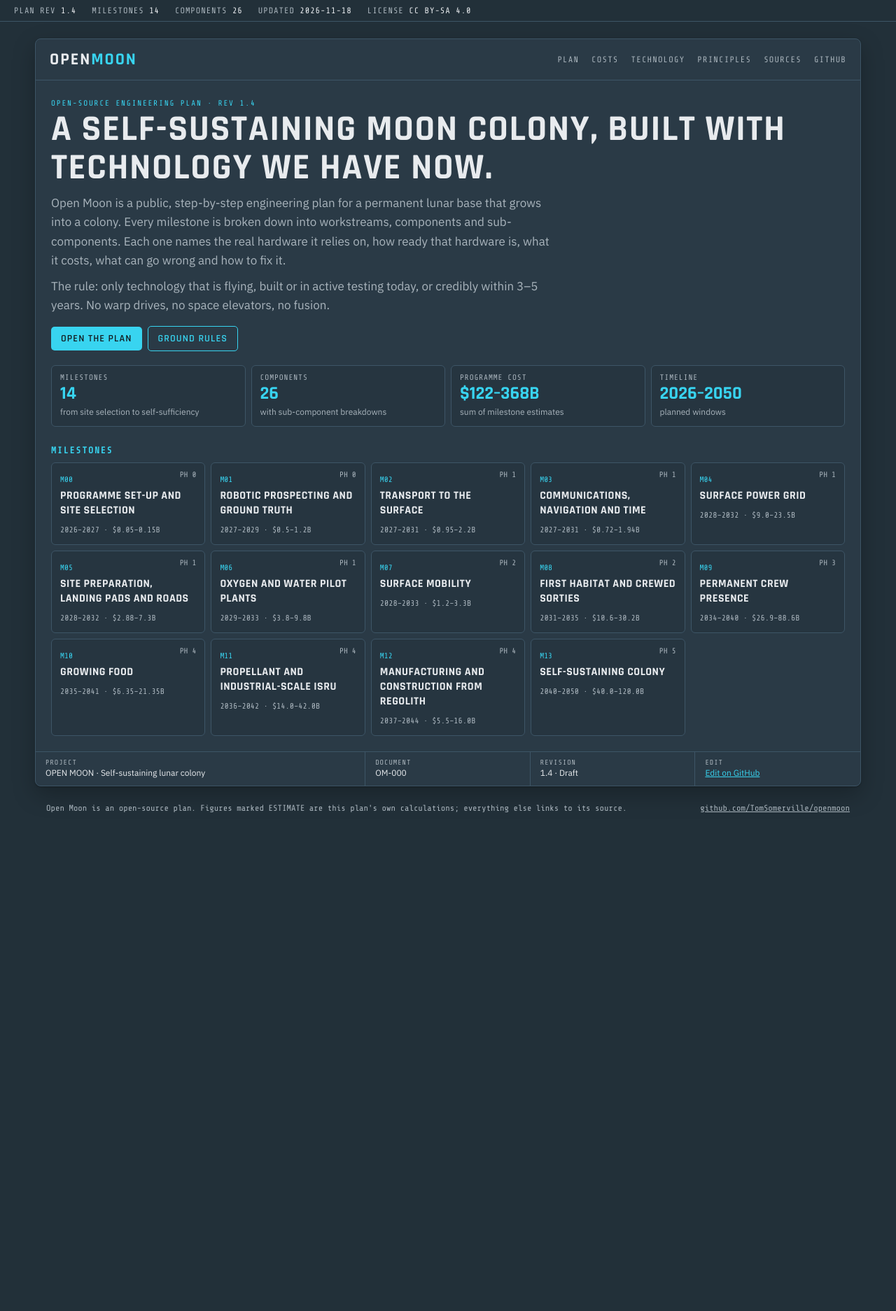
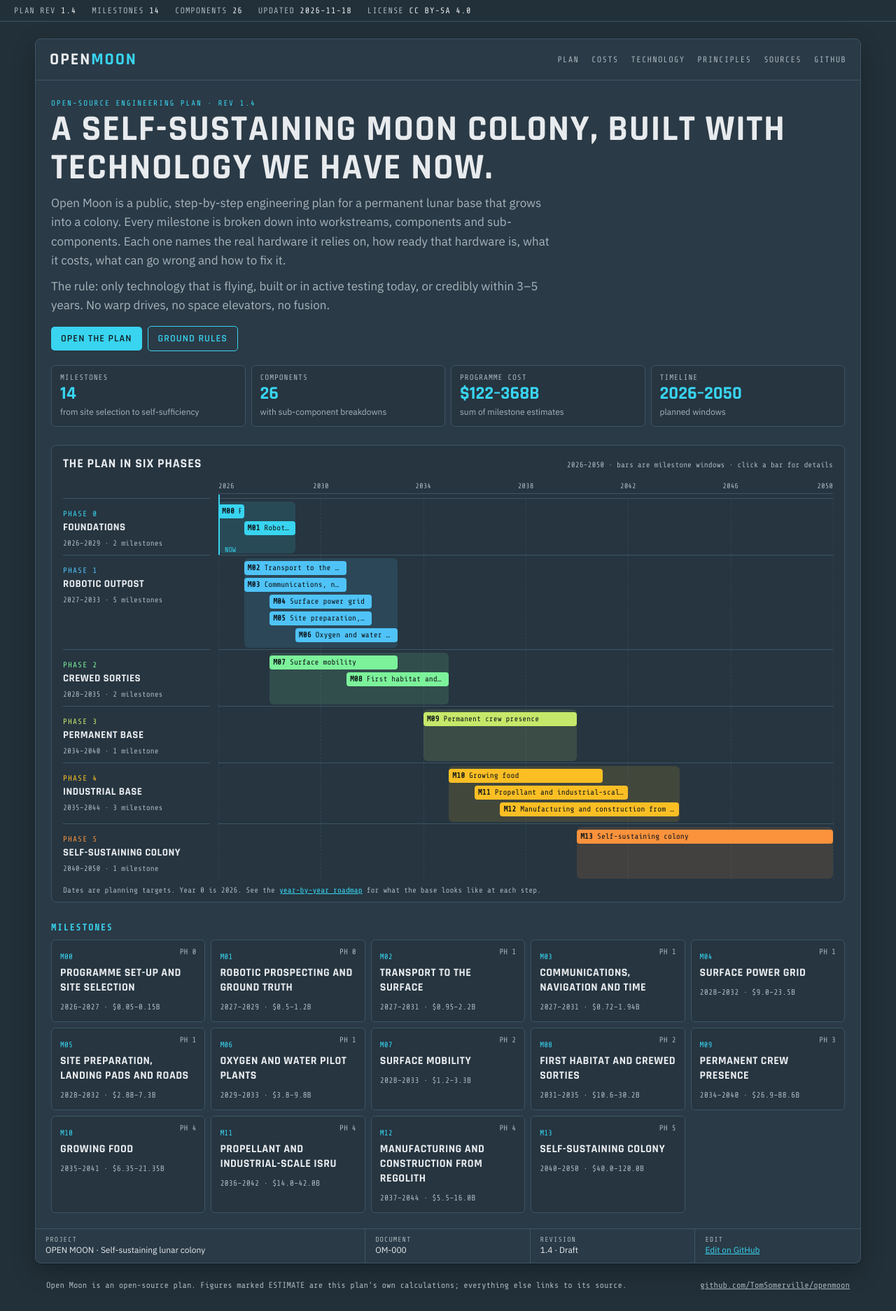
Before and after one commit to TomSomerville/openmoon, a Jekyll site: the page built from index.html, in a window 1280 px wide. Shown: the whole page at 70% size. Built offline with Jekyll 4.4.1, drawn with Linux system fonts in a browser that asks for light colours; before the commit the page ends 1192 px from its top, so only the background shows below that.

Commit message:
Home page: plan phases timeline graphic
Gantt-style chart of the six phases (2026-2050) built from milestone
windows: one band per phase, one clickable bar per milestone, year axis
and a 'now' marker. Responsive; updates automatically with the data.

Co-Authored-By: Claude Opus 5.5 <noreply@anthropic.com>
Claude-Session: https://claude.ai/code/session_01EMgvSuc1KQeVQ8H97cpru4

```diff
--- /dev/null
+++ b/_includes/phase-chart.html
@@ -0,0 +1,69 @@
+{% comment %}
+Phase timeline (Gantt). Built from milestone windows, so it updates when they change.
+Axis: Y0 = 2026 to 2050.
+{% endcomment %}
+{% assign y0 = 2026 %}{% assign y1 = 2050 %}{% assign span = y1 | minus: y0 %}
+{% assign colors = "#38d4f0,#4fc3f7,#7cf29a,#c6e86a,#fbbf24,#fb923c" | split: "," %}
+{% assign ms = site.milestones | sort: "order" %}
+<style>
+.pc{border:1px solid var(--line);border-radius:8px;background:var(--panel);padding:14px 16px 10px;margin:0 0 6px}
+.pc-head{display:flex;flex-wrap:wrap;justify-content:space-between;gap:6px;align-items:baseline;margin-bottom:10px}
+.pc-head h2{margin:0;font:700 18px var(--fh);text-transform:uppercase;letter-spacing:.05em}
+.pc-head span{font:11px var(--fm);color:var(--dim)}
+.pc-grid{display:grid;grid-template-columns:210px 1fr;column-gap:12px}
+.pc-axis{position:relative;height:22px;border-bottom:1px solid var(--line);margin-bottom:6px}
+.pc-axis span{position:absolute;bottom:4px;transform:translateX(-50%);font:10.5px var(--fm);color:var(--dim);white-space:nowrap}
+.pc-axis span.first{transform:none}.pc-axis span.last{transform:translateX(-100%)}
+.pc-track{position:relative}
+.pc-track .gl{position:absolute;top:0;bottom:0;border-left:1px dashed var(--line);opacity:.45;pointer-events:none}
+.pc-track .now{position:absolute;top:-6px;bottom:0;border-left:2px solid var(--hi);pointer-events:none}
+.pc-track .now b{position:absolute;bottom:2px;left:4px;font:10px var(--fm);color:var(--hi);white-space:nowrap;background:var(--panel);padding:0 3px;border-radius:3px}
+.pc-phase{display:contents}
+.pc-lab{padding:8px 0 6px;border-top:1px solid var(--line)}
+.pc-lab .n{font:11px var(--fm);letter-spacing:.1em;text-transform:uppercase}
+.pc-lab .t{display:block;font:700 15px/1.2 var(--fh);text-transform:uppercase;letter-spacing:.03em;color:var(--ink)}
+.pc-lab .y{font:11px var(--fm);color:var(--dim)}
+.pc-rows{position:relative;padding:8px 0 6px;border-top:1px solid var(--line)}
+.pc-band{position:absolute;top:4px;bottom:2px;border-radius:6px;opacity:.13}
+.pc-bar{position:relative;display:flex;gap:6px;height:20px;margin:0 0 4px;border-radius:4px;text-decoration:none;font:11px/20px var(--fm);color:#10171c;padding:0 5px;white-space:nowrap;overflow:hidden;min-width:36px;box-sizing:border-box}
+.pc-bar .id{flex:none;font-weight:600}
+.pc-bar .full{flex:1;min-width:0;overflow:hidden;text-overflow:ellipsis}
+.pc-bar:hover{filter:brightness(1.12);outline:1px solid var(--ink)}
+.pc-legend{font:11px var(--fm);color:var(--dim);margin-top:8px}
+@media (max-width:760px){
+  .pc-grid{grid-template-columns:1fr}
+  .pc-axis-lab{display:none}
+  .pc-lab{border-top:1px solid var(--line);padding-bottom:2px}
+  .pc-rows{border-top:0;padding-top:2px}
+  .pc-bar .full{display:none}
+}
+</style>
+<section class="pc" aria-label="Plan phases timeline">
+  <div class="pc-head"><h2>The plan in six phases</h2><span>{{ y0 }}–{{ y1 }} · bars are milestone windows · click a bar for details</span></div>
+  <div class="pc-grid">
+    <div class="pc-axis-lab"></div>
+    <div class="pc-axis">
+      {% for y in (y0..y1) %}{% assign m4 = y | modulo: 4 %}{% if m4 == 2 or y == y0 or y == y1 %}{% assign pos = y | minus: y0 | times: 100.0 | divided_by: span %}<span class="{% if y == y0 %}first{% elsif y == y1 %}last{% endif %}" style="left:{{ pos }}%">{{ y }}</span>{% endif %}{% endfor %}
+    </div>
+    {% for p in site.data.phases %}
+      {% assign pm = ms | where: "phase", p.n %}
+      {% assign ps = 9999 %}{% assign pe = 0 %}
+      {% for m in pm %}{% assign a = m.window | split: "–" | first | plus: 0 %}{% assign b = m.window | split: "–" | last | plus: 0 %}{% if a < ps %}{% assign ps = a %}{% endif %}{% if b > pe %}{% assign pe = b %}{% endif %}{% endfor %}
+      {% assign col = colors[p.n] %}
+      <div class="pc-lab">
+        <span class="n" style="color:{{ col }}">Phase {{ p.n }}</span>
+        <span class="t">{{ p.name }}</span>
+        <span class="y">{{ ps }}–{{ pe }} · {{ pm | size }} milestone{% if pm.size != 1 %}s{% endif %}</span>
+      </div>
+      <div class="pc-rows pc-track">
+        {% for y in (y0..y1) %}{% assign m4 = y | modulo: 4 %}{% if m4 == 2 %}<i class="gl" style="left:{{ y | minus: y0 | times: 100.0 | divided_by: span }}%"></i>{% endif %}{% endfor %}
+        {% if forloop.first %}<i class="now" style="left:0%"><b>NOW</b></i>{% endif %}
+        <i class="pc-band" style="left:{{ ps | minus: y0 | times: 100.0 | divided_by: span }}%;width:{{ pe | minus: ps | times: 100.0 | divided_by: span }}%;background:{{ col }}"></i>
+        {% for m in pm %}{% assign a = m.window | split: "–" | first | plus: 0 %}{% assign b = m.window | split: "–" | last | plus: 0 %}{% assign w = b | minus: a %}{% if w < 1 %}{% assign w = 1 %}{% endif %}
+        <a class="pc-bar" href="{{ m.url | relative_url }}" title="{{ m.id_code }} {{ m.title }} ({{ m.window }})" style="margin-left:{{ a | minus: y0 | times: 100.0 | divided_by: span }}%;width:{{ w | times: 100.0 | divided_by: span }}%;background:{{ col }}"><span class="id">{{ m.id_code }}</span><span class="full">{{ m.title }}</span></a>
+        {% endfor %}
+      </div>
+    {% endfor %}
+  </div>
+  <div class="pc-legend">Dates are planning targets. Year 0 is {{ y0 }}. See the <a href="{{ '/plan/' | relative_url }}">year-by-year roadmap</a> for what the base looks like at each step.</div>
+</section>
--- a/index.html
+++ b/index.html
@@ -18,6 +18,9 @@ doc_id: OM-000
   <div class="kpi"><small>Programme cost</small><b>${{ lo | round: 0 }}–{{ hi | round: 0 }}B</b><span>sum of milestone estimates</span></div>
   <div class="kpi"><small>Timeline</small><b>{{ ms.first.window | split: "–" | first }}–{{ ms.last.window | split: "–" | last }}</b><span>planned windows</span></div>
 </div>
+<div class="draw" style="border-right:0;padding-bottom:0">
+{% include phase-chart.html %}
+</div>
 <div class="draw" style="border-right:0">
   <div class="sec-h">Milestones</div>
   <div class="tl">
```
